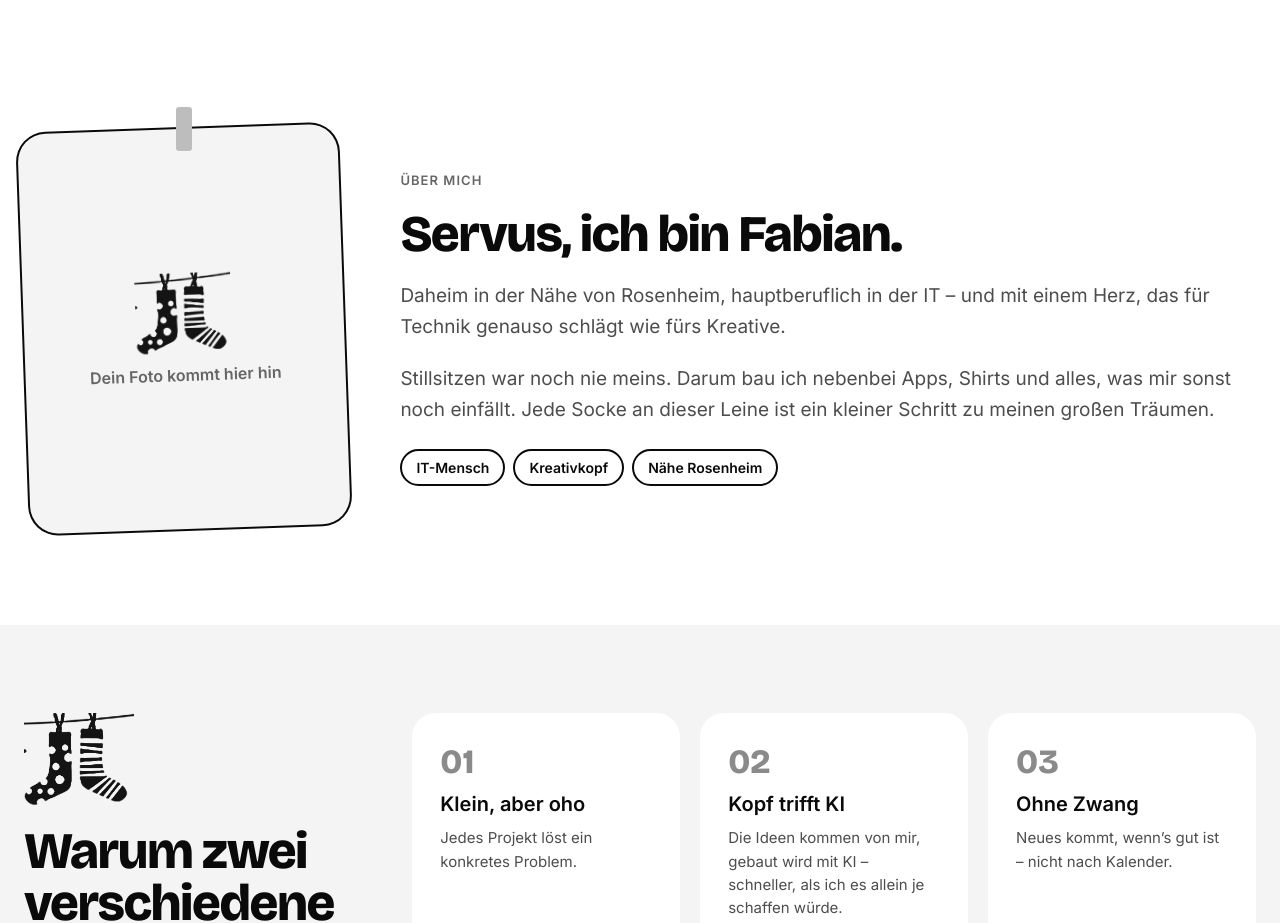
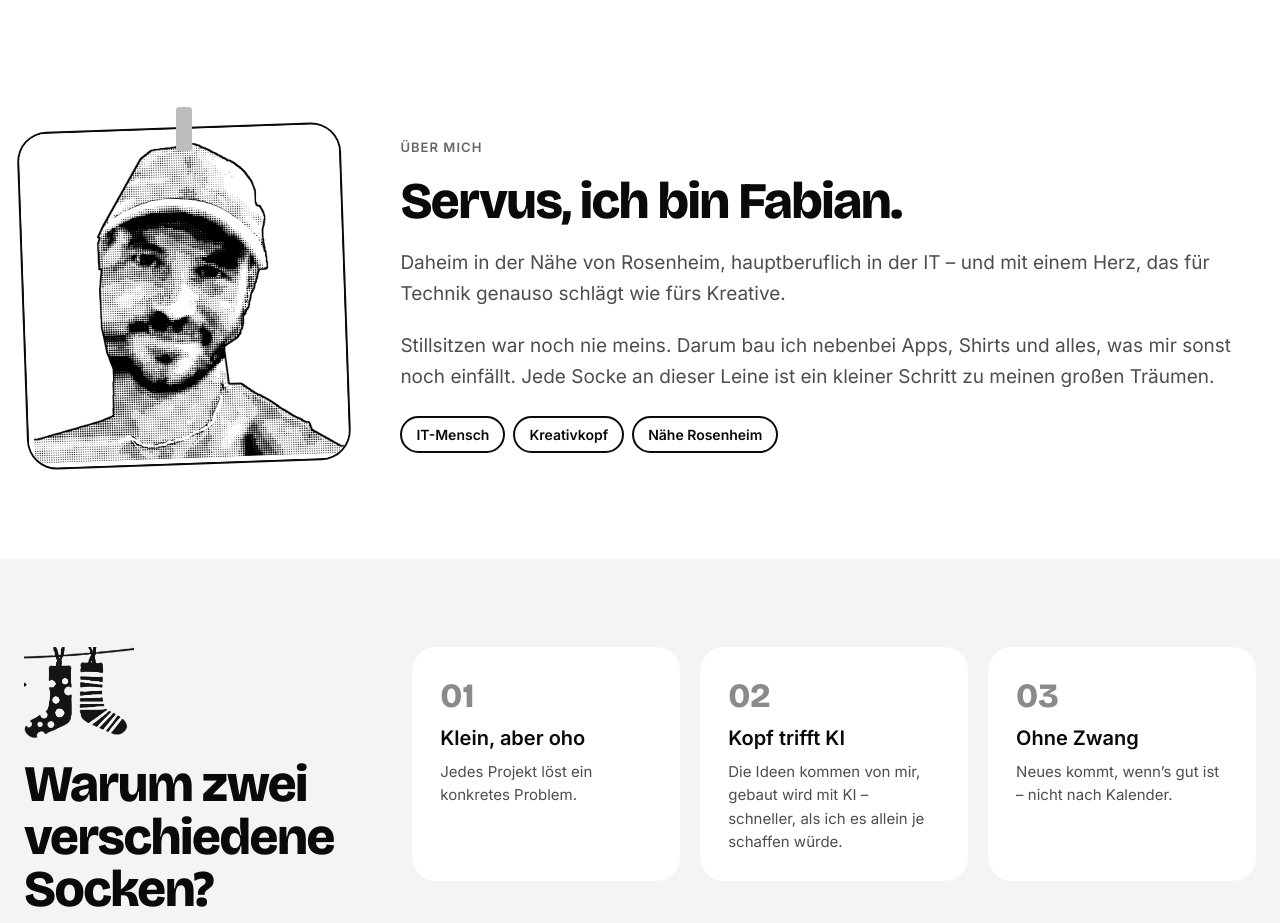
Before and after one commit to kllmtmrrw/twodifferentsocks, a plain HTML site: page index.html in a window 1280 px wide. Shown: the part 940-1863 px from the top of the page. Drawn offline with nearby package versions, Linux system fonts and the light colour scheme.

Commit message:
Über mich: Comic-Raster-Portrait von Fabian
Co-Authored-By: Claude Opus 5.5 <noreply@anthropic.com>
Claude-Session: https://claude.ai/code/session_012GkYrxdFS1nW15CpWQprNq

```diff
--- a/assets/style.css
+++ b/assets/style.css
@@ -144,6 +144,7 @@ a:hover { color: #555; }
   width: 100%; aspect-ratio: 4 / 5; object-fit: cover; border-radius: 28px;
   transform: rotate(-2deg); box-shadow: 0 0 0 2px var(--ink);
 }
+.me__photo .me__portrait { aspect-ratio: auto; height: auto; object-fit: contain; background: var(--white); }
 .me__placeholder {
   display: flex; flex-direction: column; align-items: center; justify-content: center; gap: 12px;
   background: var(--grey-50); color: var(--grey-600); font-weight: 600; text-align: center; padding: 24px;
--- a/index.html
+++ b/index.html
@@ -86,16 +86,11 @@
     </div>
   </section>
 
-  <!-- Über mich: Foto als /assets/img/ich.jpg ablegen und den Platzhalter unten ersetzen -->
   <section id="ueber-mich" class="me" aria-labelledby="me-titel">
     <div class="container">
       <div class="me__photo">
         <div class="sock__peg"></div>
-        <div class="me__placeholder">
-          <img src="/assets/img/socks_ink.png" alt="">
-          <span>Dein Foto kommt hier hin</span>
-        </div>
-        <!-- <img src="/assets/img/ich.jpg" alt="Fabian" width="920" height="1150"> -->
+        <img class="me__portrait" src="/assets/img/fabian.png" alt="Fabian als Comic-Zeichnung mit Kappe und Bart" width="900" height="939">
       </div>
       <div class="me__text">
         <span class="eyebrow">Über mich</span>
```
Also changed, not shown: assets/img/fabian.png (added).
